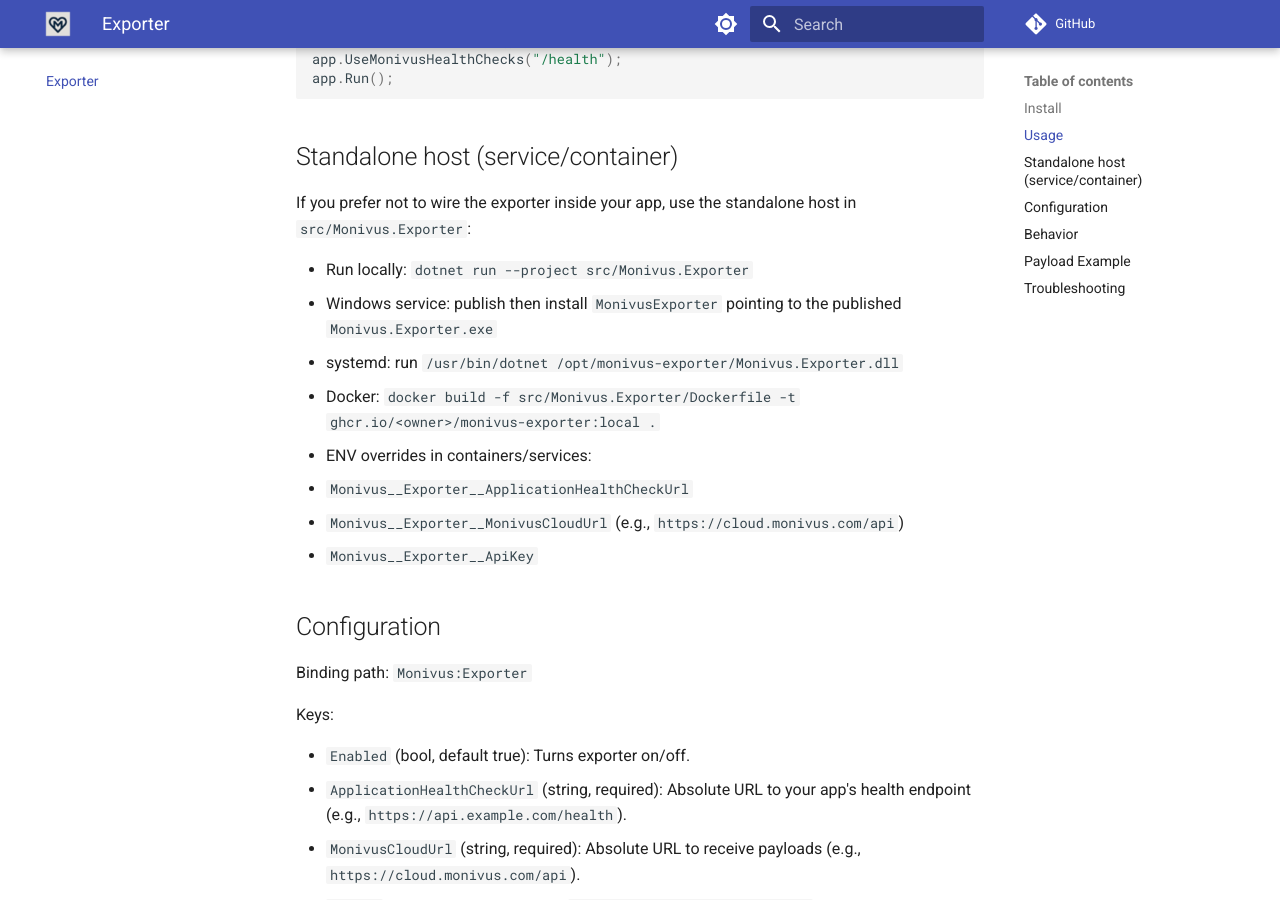
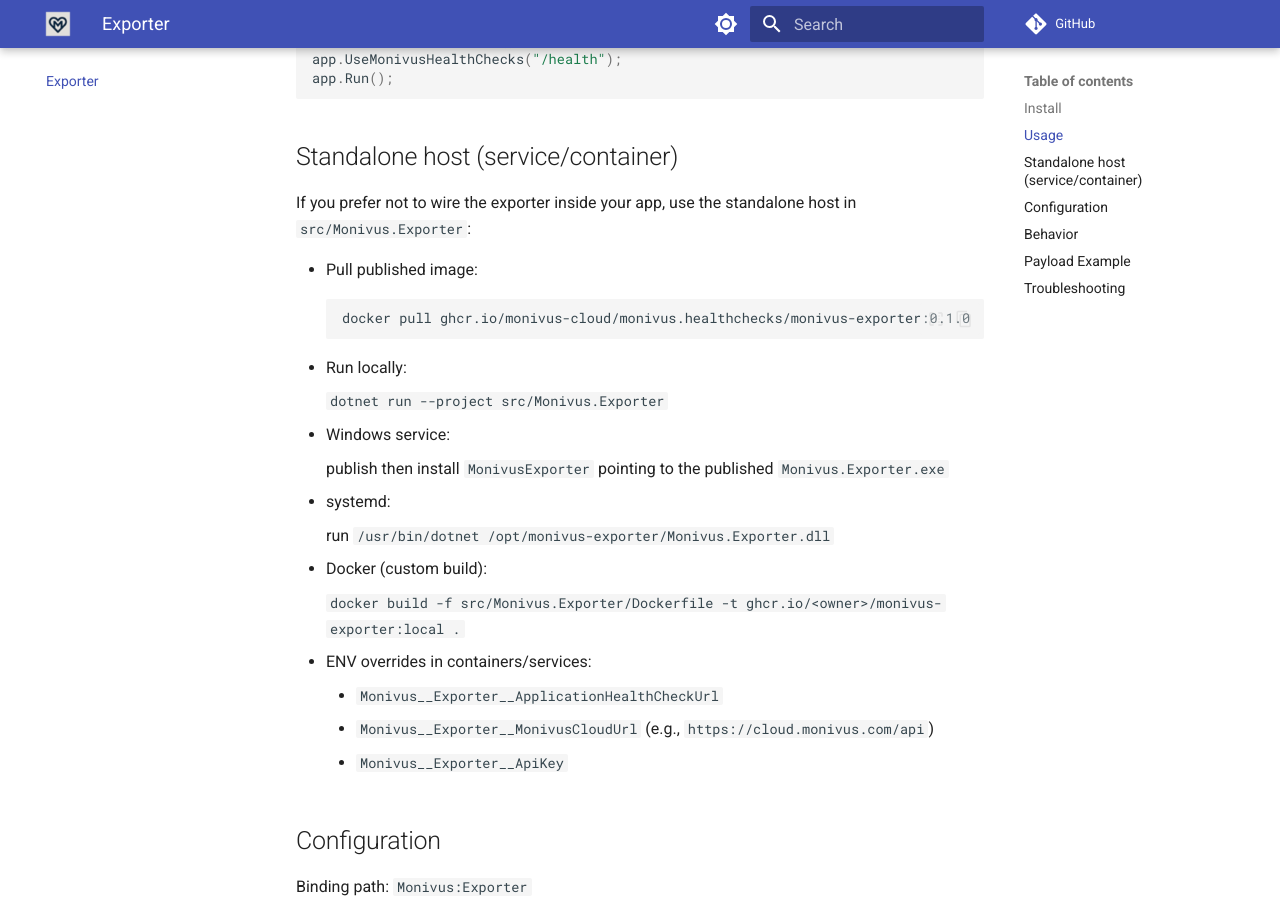
Before and after one commit to monivus-cloud/Monivus.HealthChecks, an MkDocs documentation site: the page built from docs/exporter.md, in a window 1280 px wide and 900 px high, scrolled down 757 px. Built offline with MkDocs 1.6.1 and Material for MkDocs 9.7.7, drawn with Linux system fonts in a browser that asks for light colours; comment, search, counter and statistics services are not loaded.

Commit message:
updated docs

````diff
--- a/docs/exporter.md
+++ b/docs/exporter.md
@@ -35,14 +35,31 @@ app.Run();
 
 If you prefer not to wire the exporter inside your app, use the standalone host in `src/Monivus.Exporter`:
 
-- Run locally: `dotnet run --project src/Monivus.Exporter`
-- Windows service: publish then install `MonivusExporter` pointing to the published `Monivus.Exporter.exe`
-- systemd: run `/usr/bin/dotnet /opt/monivus-exporter/Monivus.Exporter.dll`
-- Docker: `docker build -f src/Monivus.Exporter/Dockerfile -t ghcr.io/<owner>/monivus-exporter:local .`
+- Pull published image:
+  ```bash
+  docker pull ghcr.io/monivus-cloud/monivus.healthchecks/monivus-exporter:0.1.0
+  ```
+- Run locally:
+
+	`dotnet run --project src/Monivus.Exporter`
+
+- Windows service:
+
+	publish then install `MonivusExporter` pointing to the published `Monivus.Exporter.exe`
+
+- systemd:
+
+	run `/usr/bin/dotnet /opt/monivus-exporter/Monivus.Exporter.dll`
+
+- Docker (custom build):
+
+	`docker build -f src/Monivus.Exporter/Dockerfile -t ghcr.io/<owner>/monivus-exporter:local .`
+
 - ENV overrides in containers/services:
-  - `Monivus__Exporter__ApplicationHealthCheckUrl`
-  - `Monivus__Exporter__MonivusCloudUrl` (e.g., `https://cloud.monivus.com/api`)
-  - `Monivus__Exporter__ApiKey`
+
+	- `Monivus__Exporter__ApplicationHealthCheckUrl`
+	- `Monivus__Exporter__MonivusCloudUrl` (e.g., `https://cloud.monivus.com/api`)
+	- `Monivus__Exporter__ApiKey`
 
 ## Configuration
 
````
Also changed, not shown: src/Monivus.Exporter/README.md (+7 -2 lines).
